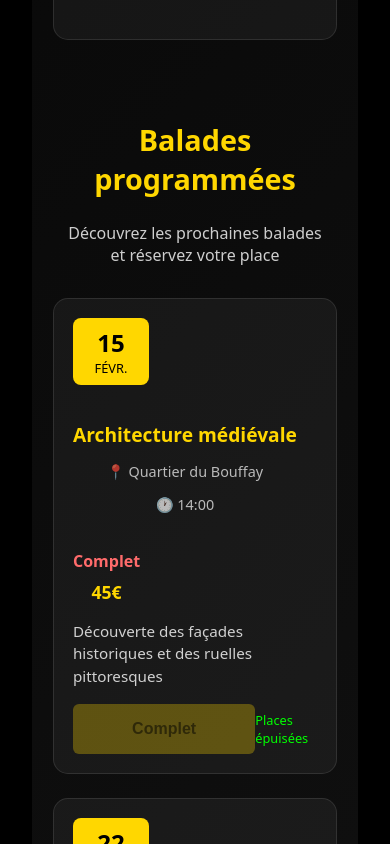
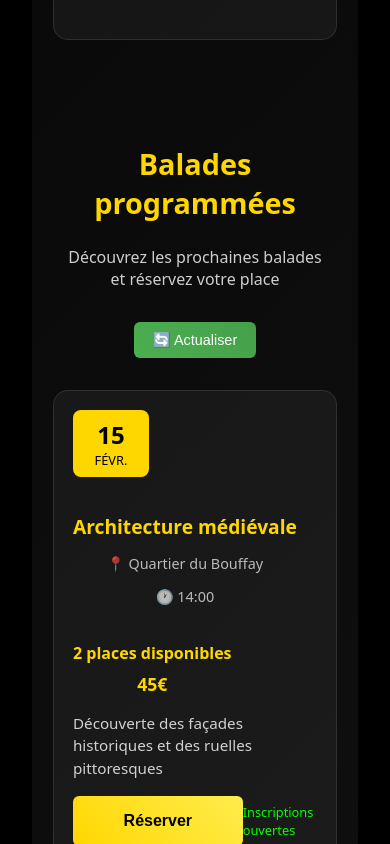
Before and after one commit to stevenbachimont/laligneargentique, a SvelteKit app: page /photographie/argentique in a window 390 px wide. Shown: the part 2340-3184 px from the top of the page. Built offline with nearby package versions, Linux system fonts and the light colour scheme.

Commit message:
maj places prod

```diff
--- a/src/lib/balades-argentique.json
+++ b/src/lib/balades-argentique.json
@@ -6,7 +6,7 @@
       "heure": "14:00",
       "lieu": "Quartier du Bouffay",
       "theme": "Architecture médiévale",
-      "placesDisponibles": 0,
+      "placesDisponibles": 2,
       "placesInitiales": 5,
       "prix": "45€",
       "description": "Découverte des façades historiques et des ruelles pittoresques",
@@ -132,7 +132,7 @@
       "heure": "10:00",
       "lieu": "Île de Nantes",
       "theme": "Street Art & Contemporain",
-      "placesDisponibles": 2,
+      "placesDisponibles": 5,
       "placesInitiales": 5,
       "prix": "45€",
       "description": "Capture des œuvres d'art urbain et de l'architecture moderne",
@@ -247,7 +247,7 @@
       "heure": "16:00",
       "lieu": "Jardin des Plantes",
       "theme": "Nature en ville",
-      "placesDisponibles": 4,
+      "placesDisponibles": 2,
       "placesInitiales": 5,
       "prix": "45€",
       "description": "Photographie botanique et paysages urbains verdoyants",
--- /dev/null
+++ b/src/lib/services/baladesClientService.ts
@@ -0,0 +1,79 @@
+import { baladesStore } from './baladesService';
+
+// Service client pour synchroniser les places disponibles
+export class BaladesClientService {
+
+  // Mettre à jour les places via l'API et synchroniser le store
+  static async updatePlaces(baladeId: number, nombrePlaces: number, action: 'reserver' | 'annuler' | 'reinitialiser'): Promise<boolean> {
+    try {
+      // Construire l'URL complète
+      const baseUrl = typeof window !== 'undefined' ? window.location.origin : 'http://localhost:3000';
+      const response = await fetch(`${baseUrl}/api/balades/update-places`, {
+        method: 'POST',
+        headers: {
+          'Content-Type': 'application/json',
+        },
+        body: JSON.stringify({
+          baladeId,
+          nombrePlaces,
+          action
+        })
+      });
+
+      if (!response.ok) {
+        const errorData = await response.json();
+        throw new Error(errorData.error || 'Erreur lors de la mise à jour des places');
+      }
+
+      const data = await response.json();
+
+      if (data.success && data.balades) {
+        // Mettre à jour le store avec les nouvelles données
+        baladesStore.set(data.balades);
+        console.log('✅ Store synchronisé avec les données mises à jour');
+        return true;
+      }
+
+      return false;
+    } catch (error) {
+      console.error('❌ Erreur lors de la synchronisation des places:', error);
+      return false;
+    }
+  }
+
+  // Synchroniser le store avec les données du serveur
+  static async syncStore(): Promise<boolean> {
+    try {
+      // Construire l'URL complète
+      const baseUrl = typeof window !== 'undefined' ? window.location.origin : 'http://localhost:3000';
+      const response = await fetch(`${baseUrl}/api/balades/update-places`, {
+        method: 'POST',
+        headers: {
+          'Content-Type': 'application/json',
+        },
+        body: JSON.stringify({
+          baladeId: 1, // ID factice pour déclencher une synchronisation
+          nombrePlaces: 0,
+          action: 'sync'
+        })
+      });
+
+      if (!response.ok) {
+        return false;
+      }
+
+      const data = await response.json();
+
+      if (data.success && data.balades) {
+        baladesStore.set(data.balades);
+        console.log('✅ Store synchronisé avec le serveur');
+        return true;
+      }
+
+      return false;
+    } catch (error) {
+      console.error('❌ Erreur lors de la synchronisation du store:', error);
+      return false;
+    }
+  }
+}
--- a/src/lib/services/baladesService.ts
+++ b/src/lib/services/baladesService.ts
@@ -135,6 +135,8 @@ class BaladesService {
     try {
       // En développement, on peut sauvegarder dans un fichier temporaire
       // En production, cela devrait être géré par une API
+      if (typeof window === 'undefined') {
+        // Côté serveur - utiliser fs
         const fs = await import('fs/promises');
         const path = await import('path');
 
@@ -144,7 +146,11 @@ class BaladesService {
         };
 
         await fs.writeFile(filePath, JSON.stringify(dataToSave, null, 2), 'utf8');
-      console.log('✅ Balades sauvegardées avec succès');
+        console.log('✅ Balades sauvegardées avec succès côté serveur');
+      } else {
+        // Côté client - utiliser l'API
+        console.log('✅ Balades mises à jour côté client via le store');
+      }
     } catch (error) {
       console.error('❌ Erreur lors de la sauvegarde des balades:', error);
       // En cas d'erreur, on ne fait rien pour ne pas casser l'application
--- a/src/routes/api/argentique/+server.ts
+++ b/src/routes/api/argentique/+server.ts
@@ -26,6 +26,9 @@ export const POST: RequestHandler = async ({ request }) => {
       try {
         await baladesService.reserverPlaces(parseInt(data.baladeId), data.nombrePersonnes);
         console.log(`✅ Places réservées pour la balade ${data.baladeId}: ${data.nombrePersonnes} place(s)`);
+
+        // En production, le store sera mis à jour via l'API
+        // En développement, le store est mis à jour directement
       } catch (error) {
         console.error('❌ Erreur lors de la réservation des places:', error);
         return json({
--- /dev/null
+++ b/src/routes/api/balades/update-places/+server.ts
@@ -0,0 +1,57 @@
+import { json } from '@sveltejs/kit';
+import type { RequestHandler } from './$types';
+import { baladesService } from '$lib/services/baladesService';
+
+export const POST: RequestHandler = async ({ request }) => {
+  try {
+    const { baladeId, nombrePlaces, action } = await request.json();
+
+    if (!baladeId || !nombrePlaces || !action) {
+      return json({
+        error: 'Paramètres manquants: baladeId, nombrePlaces et action sont requis'
+      }, { status: 400 });
+    }
+
+    let success = false;
+
+    switch (action) {
+      case 'reserver':
+        success = await baladesService.reserverPlaces(baladeId, nombrePlaces);
+        break;
+      case 'annuler':
+        success = await baladesService.annulerReservation(baladeId, nombrePlaces);
+        break;
+      case 'reinitialiser':
+        success = await baladesService.reinitialiserPlaces(baladeId);
+        break;
+      case 'sync':
+        // Pour la synchronisation, on renvoie juste les données actuelles
+        success = true;
+        break;
+      default:
+        return json({
+          error: 'Action non reconnue. Actions valides: reserver, annuler, reinitialiser, sync'
+        }, { status: 400 });
+    }
+
+    if (success) {
+      // Récupérer les balades mises à jour pour les renvoyer au client
+      const baladesMisesAJour = baladesService.getBalades();
+      return json({
+        success: true,
+        message: `Places mises à jour avec succès pour la balade ${baladeId}`,
+        balades: baladesMisesAJour
+      });
+    } else {
+      return json({
+        error: 'Échec de la mise à jour des places'
+      }, { status: 500 });
+    }
+
+  } catch (error) {
+    console.error('❌ Erreur lors de la mise à jour des places:', error);
+    return json({
+      error: error instanceof Error ? error.message : 'Erreur lors de la mise à jour des places'
+    }, { status: 500 });
+  }
+};
--- a/src/routes/photographie/argentique/+page.svelte
+++ b/src/routes/photographie/argentique/+page.svelte
@@ -1,6 +1,7 @@
 <script lang="ts">
   import { onMount } from 'svelte';
-  import { baladesStore, baladesService, type Balade } from '$lib/services/baladesService';
+import { baladesStore, baladesService, type Balade } from '$lib/services/baladesService';
+import { BaladesClientService } from '$lib/services/baladesClientService';
 
   // Balades programmées depuis le service
   let baladesProgrammees: Balade[] = [];
@@ -15,12 +16,31 @@
     window.open(`/photographie/argentique/reservation?id=${balade.id}&data=${baladeData}`, '_blank');
   }
 
+  // Fonction pour actualiser les places disponibles
+  async function refreshBalades() {
+    try {
+      const success = await BaladesClientService.syncStore();
+      if (success) {
+        console.log('✅ Balades actualisées avec succès');
+      } else {
+        console.log('ℹ️ Actualisation non disponible (mode développement)');
+      }
+    } catch (error) {
+      console.error('❌ Erreur lors de l\'actualisation:', error);
+    }
+  }
+
 
 
   onMount(() => {
     // S'abonner au store des balades
     const unsubscribe = baladesStore.subscribe(balades => {
       baladesProgrammees = balades;
+    });
+
+    // Synchroniser le store avec le serveur en production
+    BaladesClientService.syncStore().catch(error => {
+      console.log('ℹ️ Synchronisation non disponible (mode développement)');
     });
 
     setTimeout(() => { isVisible = true; }, 100);
@@ -76,8 +96,15 @@
     <!-- Section Balades Programmées -->
     <section class="balades-section {isVisible ? 'fade-in-up' : ''}" style="animation-delay: 0.4s">
       <div class="container">
-        <h2>Balades programmées</h2>
-        <p class="section-subtitle">Découvrez les prochaines balades et réservez votre place</p>
+        <div class="section-header">
+          <div>
+            <h2>Balades programmées</h2>
+            <p class="section-subtitle">Découvrez les prochaines balades et réservez votre place</p>
+          </div>
+          <button class="btn-refresh" on:click={refreshBalades} title="Actualiser les places disponibles">
+            🔄 Actualiser
+          </button>
+        </div>
 
         <div class="balades-grid">
           {#each baladesProgrammees as balade}
@@ -276,11 +303,42 @@
     color: #ffd700;
   }
 
+  .section-header {
+    display: flex;
+    justify-content: space-between;
+    align-items: flex-start;
+    margin-bottom: 2rem;
+    gap: 1rem;
+  }
+
   .section-subtitle {
-    text-align: center;
+    text-align: left;
     color: rgba(255,255,255,0.8);
     font-size: 1.1rem;
-    margin-bottom: 3rem;
+    margin-bottom: 0;
+  }
+
+  .btn-refresh {
+    background: linear-gradient(45deg, #4CAF50, #45a049);
+    color: white;
+    border: none;
+    padding: 0.5rem 1rem;
+    border-radius: 6px;
+    cursor: pointer;
+    transition: all 0.3s ease;
+    font-size: 0.9rem;
+    font-weight: 500;
+    white-space: nowrap;
+  }
+
+  .btn-refresh:hover {
+    background: linear-gradient(45deg, #45a049, #4CAF50);
+    transform: translateY(-1px);
+    box-shadow: 0 2px 8px rgba(76, 175, 80, 0.3);
+  }
+
+  .btn-refresh:active {
+    transform: translateY(0);
   }
 
   .balades-grid {
@@ -661,10 +719,23 @@
       padding: 0 1rem;
     }
 
+    .section-header {
+      flex-direction: column;
+      align-items: center;
+      text-align: center;
+      gap: 1rem;
+    }
+
     .section-subtitle {
       font-size: 1rem;
-      margin-bottom: 2rem;
+      margin-bottom: 1rem;
       padding: 0 1rem;
+      text-align: center;
+    }
+
+    .btn-refresh {
+      padding: 0.6rem 1.2rem;
+      font-size: 0.9rem;
     }
 
     .features-grid,
```
Also changed, not shown: 1 other file (tests, documents, lock files or other folders). Lines whose indentation alone changed are shown as unchanged.
